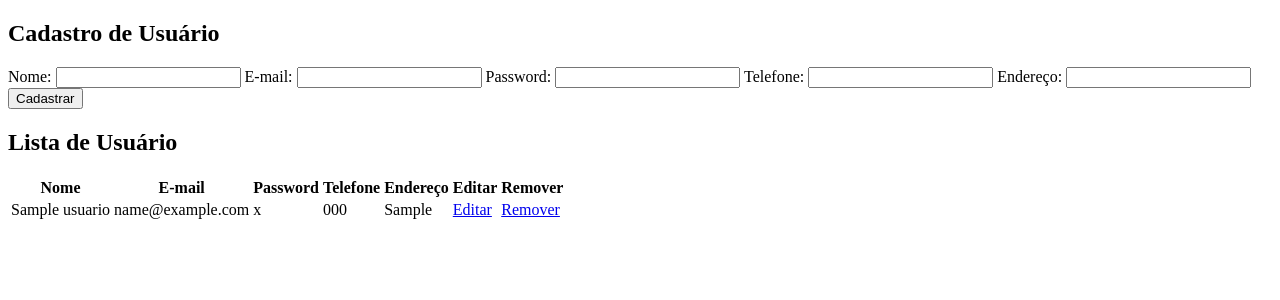
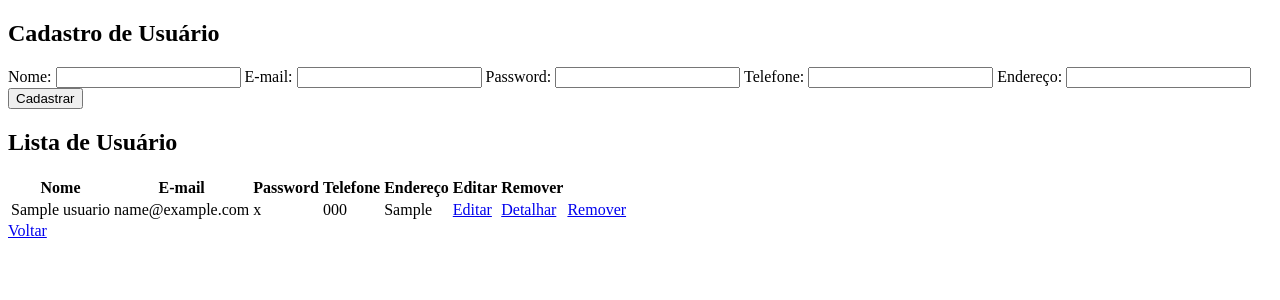
Before and after one commit to fabiokusaba/toledo-ecommerce, a Flask app: page /cadastro/usuario in a window 1280 px wide. Shown: the top 300 px of the page. Run offline with Flask 3, Linux system fonts and the light colour scheme; tables that the repository leaves empty hold one stand-in row (values such as "Sample post").

Commit message:
atualização: adicionado opção para detalhar um usuário e também o retorno a página inicial

```diff
--- a/templates/usuario.html
+++ b/templates/usuario.html
@@ -49,10 +49,13 @@
                     <td>{{ usuario.telefone }}</td>
                     <td>{{ usuario.endereco }}</td>
                     <td><a href="/usuario/editar/{{usuario.id}}">Editar</a></td>
+                    <td><a href="/usuario/detalhar/{{usuario.id}}">Detalhar</a></td>
                     <td><a href="/usuario/remover/{{usuario.id}}">Remover</a></td>
                 </tr>
             {% endfor %}
         </tbody>
     </table>
+
+    <a href={{url_for('index')}}>Voltar</a>
 </body>
 </html>
```
